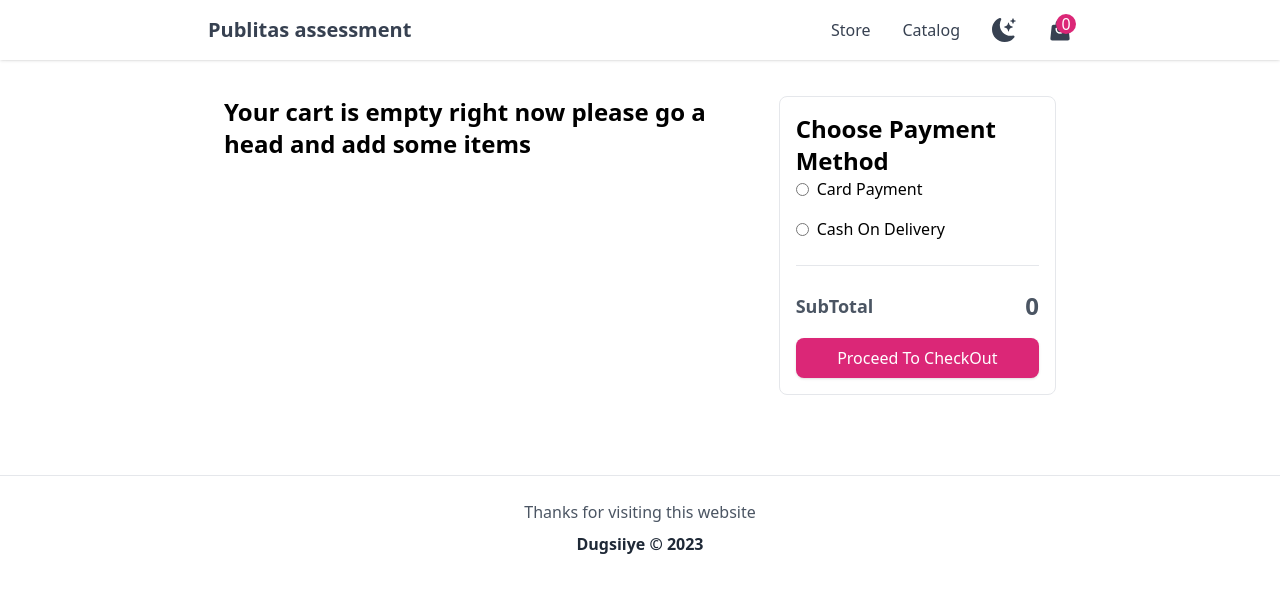
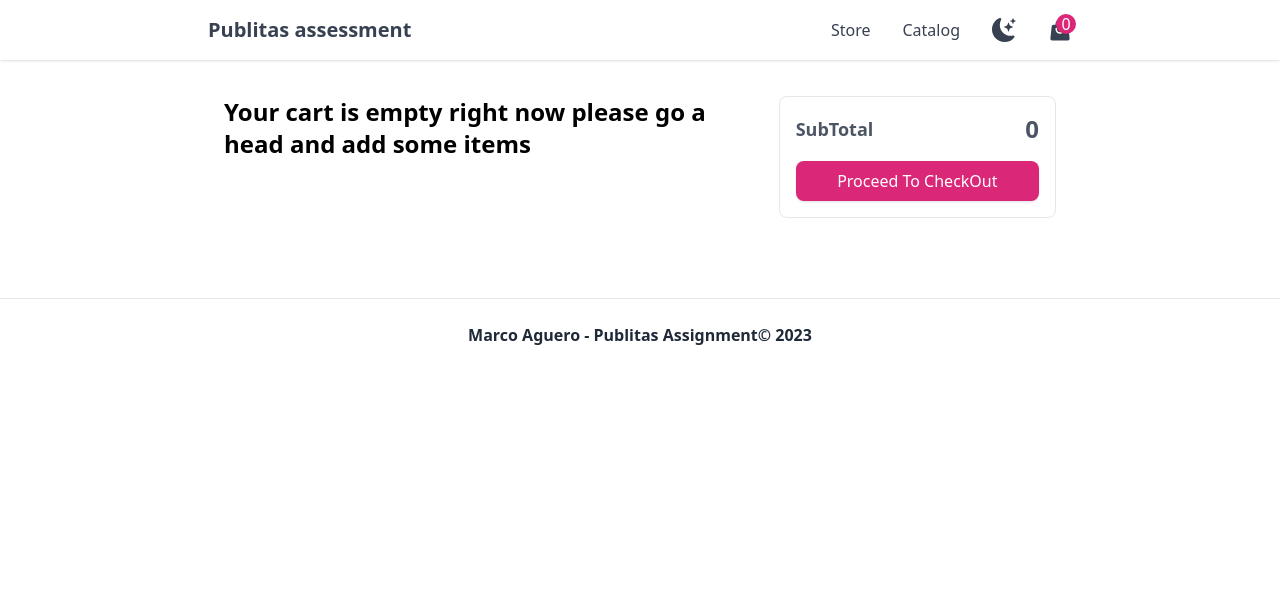
Before and after one commit to marcoaguero/publitas-assignment, a React (Vite) app: page /cart in a window 1280 px wide. Shown: the top 592 px of the page. Built offline with nearby package versions, Linux system fonts and the light colour scheme.

Commit message:
cleaning up shop again

```diff
--- a/index.html
+++ b/index.html
@@ -4,7 +4,7 @@
     <meta charset="UTF-8" />
     <link rel="icon" type="image/svg+xml" href="/vite.svg" />
     <meta name="viewport" content="width=device-width, initial-scale=1.0" />
-    <title>Vite + React</title>
+    <title>Vite+React simple webshop</title>
   </head>
   <body>
     <div id="root"></div>
--- a/src/ShopContext.jsx
+++ b/src/ShopContext.jsx
@@ -1,4 +1,3 @@
-/* eslint-disable react/prop-types */
 import { createContext, useContext, useEffect, useReducer } from "react";
 import shopReducer, { initialState } from "./shopReducer";
 
--- a/src/components/Footer.jsx
+++ b/src/components/Footer.jsx
@@ -3,10 +3,9 @@ const Footer = () => {
   return (
     <div className="py-6 mt-12 border-t border-gray-200   ">
       <div className="max-w-4xl mx-auto text-center">
-        <p className="text-gray-600 font-light mb-2 ">
-          Thanks for visiting this website
+        <p className="text-gray-800 font-semibold ">
+          Marco Aguero - Publitas Assignment&copy; {year}
         </p>
-        <p className="text-gray-800 font-semibold ">Dugsiiye &copy; {year}</p>
       </div>
     </div>
   );
--- a/src/components/Payments.jsx
+++ b/src/components/Payments.jsx
@@ -6,28 +6,10 @@ const Payments = () => {
   return (
     <div className="lg:w-1/3 ">
       <div className="border p-4 rounded-lg">
-        <h2 className="text-2xl font-semibold">Choose Payment Method</h2>
-
-        <div className="space-y-4">
-          <label htmlFor="" className="flex items-center space-x-2">
-            <input type="radio" name="payment" className="text-pink-600" />
-            <span>Card Payment</span>
-          </label>
-          <label htmlFor="" className="flex items-center space-x-2">
-            <input type="radio" name="payment" className="text-pink-600" />
-            <span>Cash On Delivery </span>
-          </label>
-        </div>
-
         {/* subtotal - total */}
-        <div className="mt-6 border-t pt-6">
         <div className="flex justify-between items-center mb-4">
-            <span className="text-gray-600 text-lg font-semibold">
-              SubTotal
-            </span>
-            <span className="text-gray-600 font-semibold text-2xl">
-              {total}
-            </span>
+          <span className="text-gray-600 text-lg font-semibold">SubTotal</span>
+          <span className="text-gray-600 font-semibold text-2xl">{total}</span>
         </div>
 
         <div className="mt-4">
@@ -37,7 +19,6 @@ const Payments = () => {
         </div>
       </div>
     </div>
-    </div>
   );
 };
 
--- a/src/components/ProductItem.jsx
+++ b/src/components/ProductItem.jsx
@@ -1,6 +1,5 @@
 import { Link } from "react-router-dom";
 
-/* eslint-disable react/prop-types */
 const ProductItem = ({ product }) => {
   return (
     <Link
```
Lines whose indentation alone changed are shown as unchanged.
